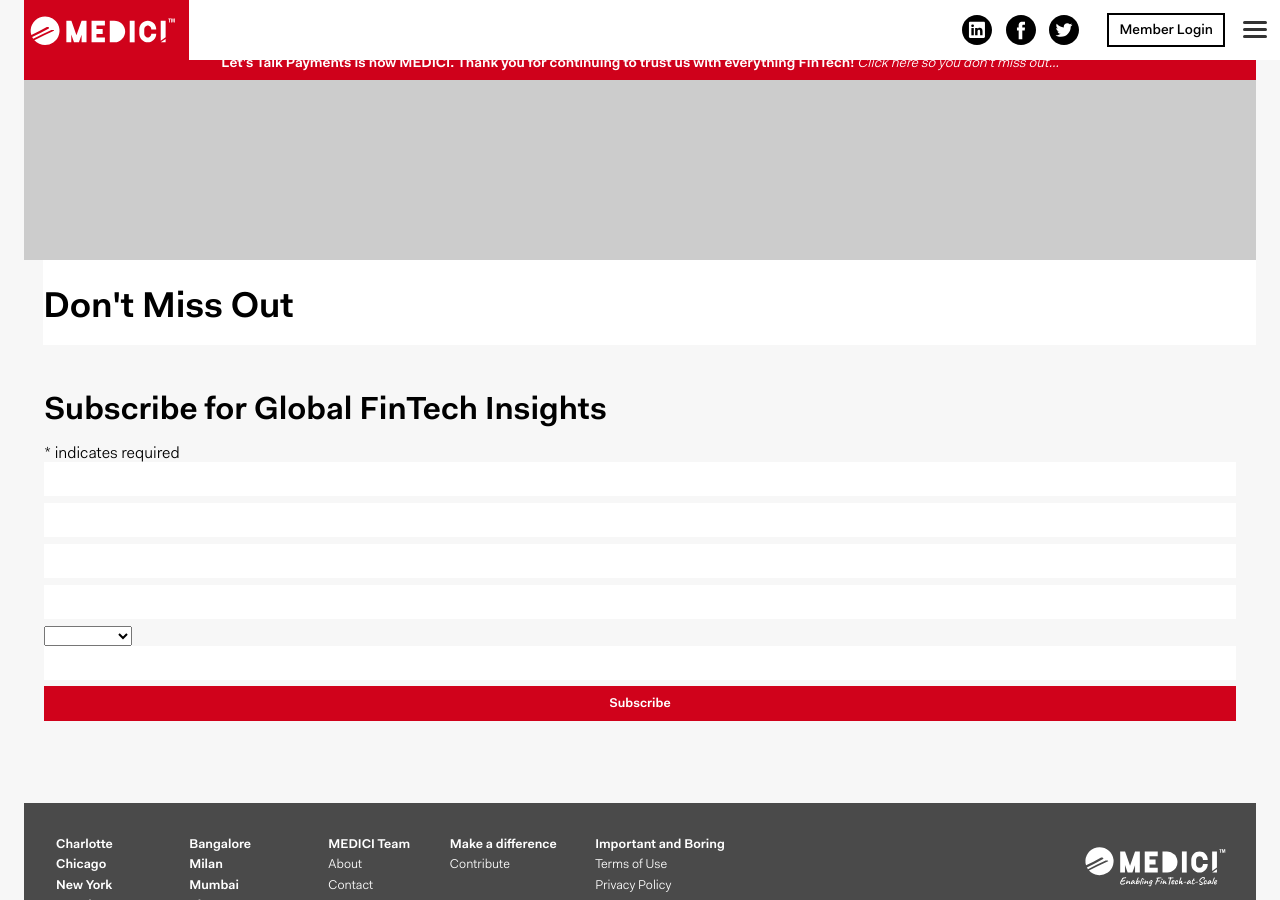
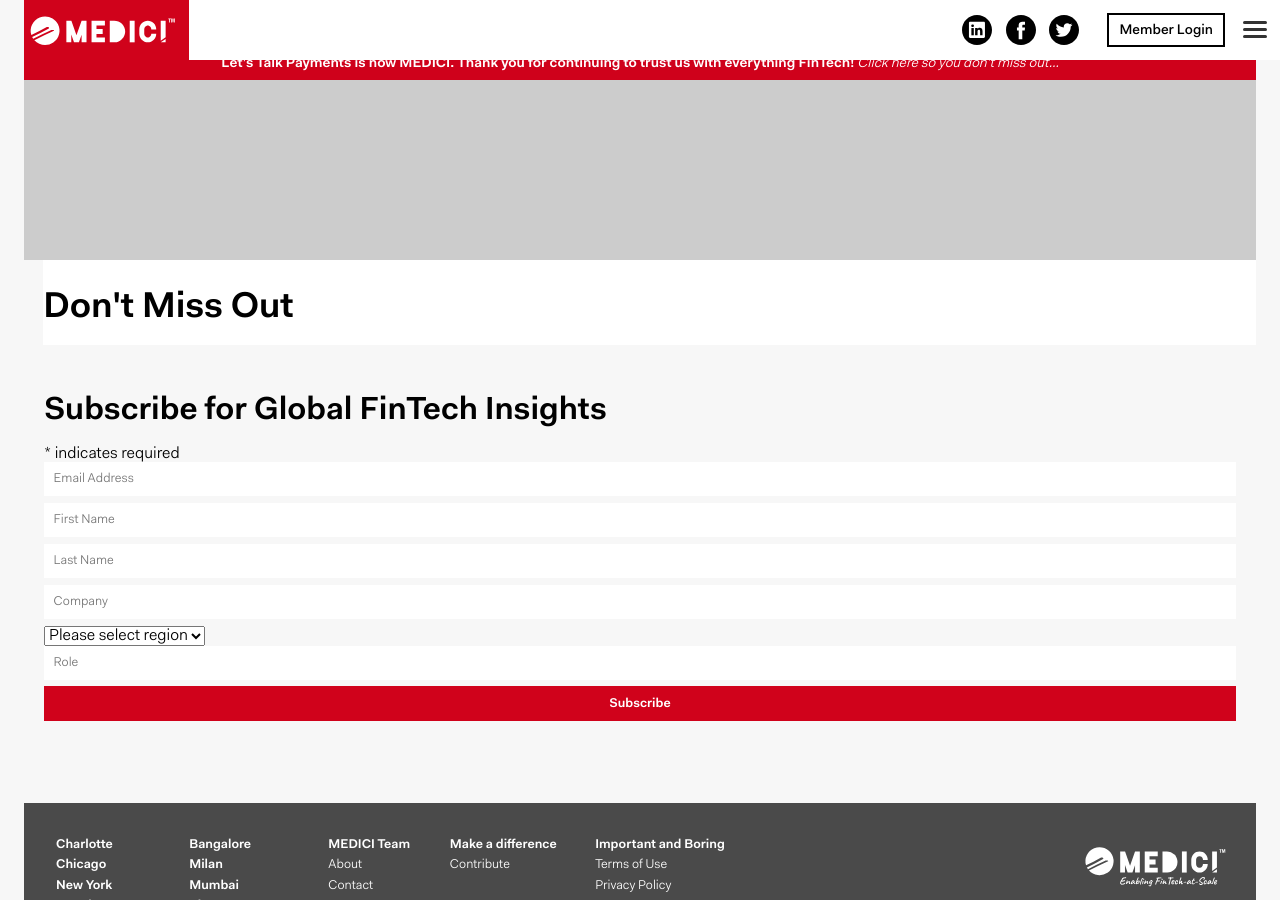
Before and after one commit to prasadltp/go, a Jekyll site: the page built from subscribe.markdown, in a window 1280 px wide and 900 px high. Built offline with Jekyll 4.4.1, drawn with Linux system fonts in a browser that asks for light colours; some web fonts are replaced; comment, search, counter and statistics services are not loaded.

Commit message:
Updated Subscribe

```diff
--- a/subscribe.markdown
+++ b/subscribe.markdown
@@ -13,28 +13,28 @@
 <div class="mc-field-group">
 	<label for="mce-EMAIL">Email Address  <span class="asterisk">*</span>
 </label>
-	<input type="email" value="" name="EMAIL" class="required email" id="mce-EMAIL">
+	<input type="email" value="" name="EMAIL" placeholder="Email Address" class="required email" id="mce-EMAIL">
 </div>
 <div class="mc-field-group">
 	<label for="mce-FNAME">First Name  <span class="asterisk">*</span>
 </label>
-	<input type="text" value="" name="FNAME" class="required" id="mce-FNAME">
+	<input type="text" value="" name="FNAME" placeholder="First Name" class="required" id="mce-FNAME">
 </div>
 <div class="mc-field-group">
 	<label for="mce-LNAME">Last Name  <span class="asterisk">*</span>
 </label>
-	<input type="text" value="" name="LNAME" class="required" id="mce-LNAME">
+	<input type="text" value="" name="LNAME" placeholder="Last Name" class="required" id="mce-LNAME">
 </div>
 <div class="mc-field-group">
 	<label for="mce-MMERGE3">Company  <span class="asterisk">*</span>
 </label>
-	<input type="text" value="" name="MMERGE3" class="required" id="mce-MMERGE3">
+	<input type="text" value="" name="MMERGE3" class="required" placeholder="Company" id="mce-MMERGE3">
 </div>
 <div class="mc-field-group">
 	<label for="mce-MMERGE19">Region  <span class="asterisk">*</span>
 </label>
 	<select name="MMERGE19" class="required" id="mce-MMERGE19">
-	<option value=""></option>
+	<option value="">Please select region</option>
 	<option value="Americas">Americas</option>
 <option value="EMEA">EMEA</option>
 <option value="APAC">APAC</option>
@@ -44,7 +44,7 @@
 <div class="mc-field-group">
 	<label for="mce-MMERGE20">Role  <span class="asterisk">*</span>
 </label>
-	<input type="text" value="" name="MMERGE20" class="required" id="mce-MMERGE20">
+	<input type="text" value="" name="MMERGE20" placeholder="Role" class="required" id="mce-MMERGE20">
 </div>
 	<div id="mce-responses" class="clear">
 		<div class="response" id="mce-error-response" style="display:none"></div>
```
